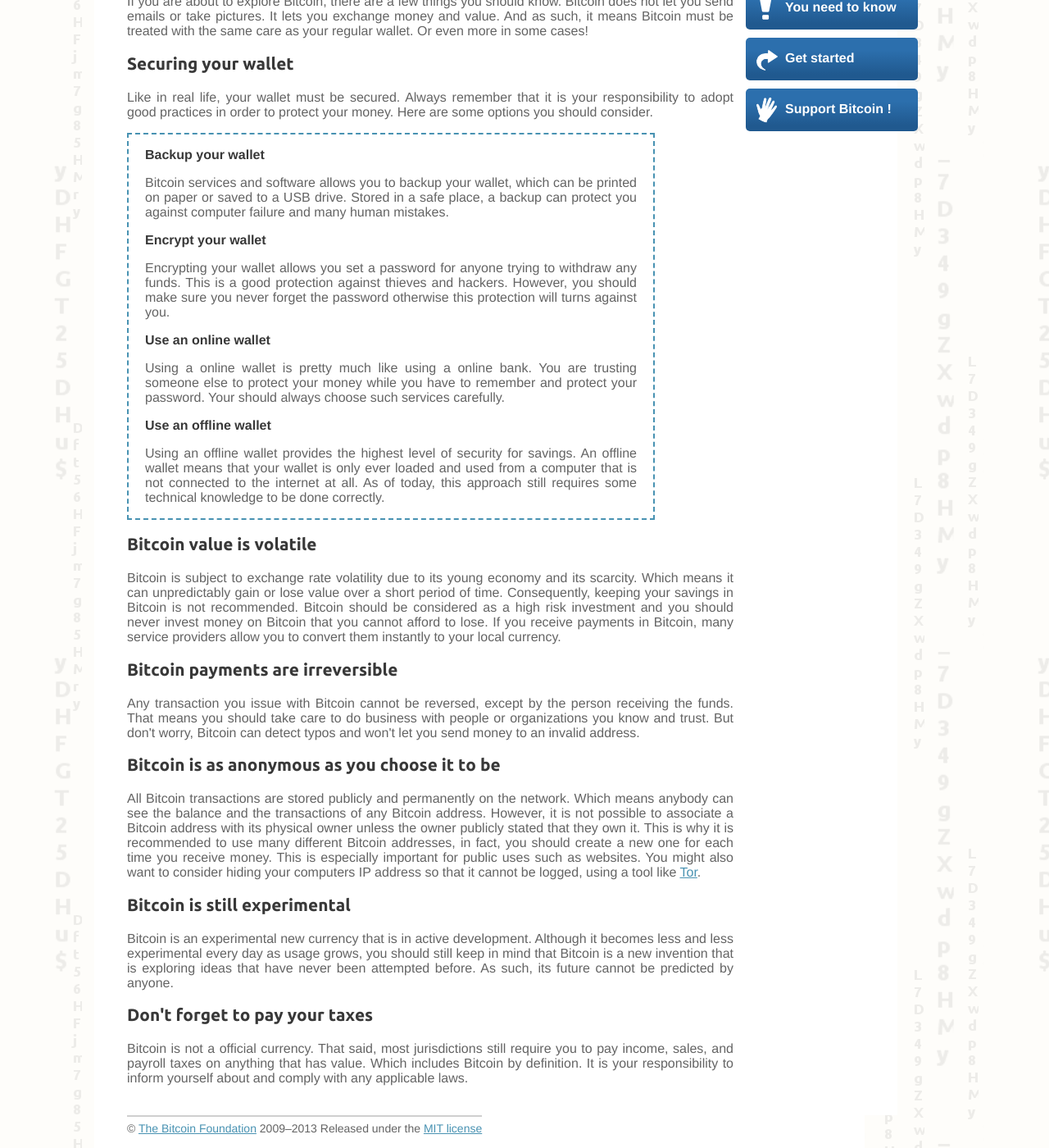
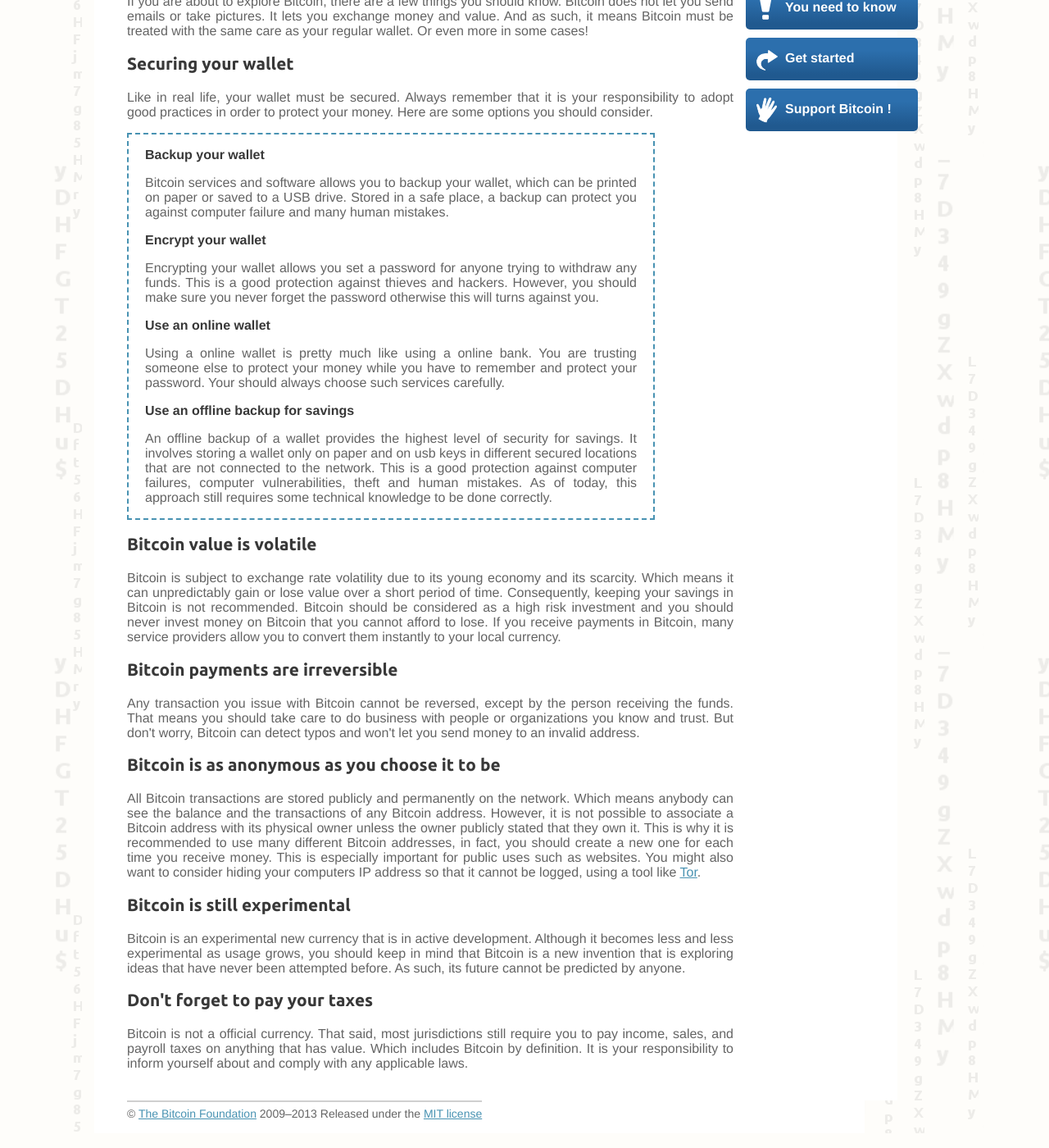
Before and after one commit to jonwaller/bitcoinorg-clean, a Jekyll site: the page built from en/you-need-to-know.html, in a window 1280 px wide and 1400 px high, scrolled down 206 px. Shown: the whole window at 82% size. Built offline with Jekyll 4.4.1, drawn with Linux system fonts in a browser that asks for light colours.

Commit message:
various text improvements fixes a few mistakes rewrite the "offline backup for savings" part improve bitcoin mining explanations

```diff
--- a/en/how-it-works.html
+++ b/en/how-it-works.html
@@ -26,7 +26,7 @@ A transaction is <b>a transfer of value between Bitcoin addresses</b> that gets
 
 <h2>Mining</h2>
 <p>
-Mining is a <b>distributed consensus system</b> that is used to include and confirm waiting transactions in the blockchain. It enforces a chronological order in the blockchain, protects the neutrality of the network and stops different computers disagreeing on the state of the system. To be confirmed, transactions must be packed in a block that fits very strict cryptographic rules that will be verified by the network. These rules prevent any previous block from being modified without invalidating all following blocks. And it creates the equivalent of a competitive lottery that prevents any individual from replacing parts of the blockchain and thus rolling back their own spends.
+Mining is a <b>distributed consensus system</b> that is used to include and confirm waiting transactions in the blockchain. It enforces a chronological order in the blockchain, protects the neutrality of the network and stops different computers disagreeing on the state of the system. To be confirmed, transactions must be packed in a block that fits very strict cryptographic rules that will be verified by the network. These rules prevent any previous block from being modified because it would invalidate all following blocks. And it creates the equivalent of a competitive lottery that prevents any individual from adding new blocks consecutively in the blockchain. This way, no individuals can control what is included in the blockchain or replace parts of the blockchain and roll back their own spends.
 </p>
 
 <h2>Going down the rabbit hole</h2>
--- a/en/you-need-to-know.html
+++ b/en/you-need-to-know.html
@@ -11,12 +11,15 @@ title: Some things you need to know - Bitcoin
 <div class="box">
 <h3>Backup your wallet</h3>
 <p>Bitcoin services and software allows you to backup your wallet, which can be printed on paper or saved to a USB drive. Stored in a safe place, a backup can protect you against computer failure and many human mistakes.</p>
+
 <h3>Encrypt your wallet</h3>
-<p>Encrypting your wallet allows you set a password for anyone trying to withdraw any funds. This is a good protection against thieves and hackers. However, you should make sure you never forget the password otherwise this protection will turns against you.</p>
+<p>Encrypting your wallet allows you set a password for anyone trying to withdraw any funds. This is a good protection against thieves and hackers. However, you should make sure you never forget the password otherwise this will turns against you.</p>
+
 <h3>Use an online wallet</h3>
 <p>Using a online wallet is pretty much like using a online bank. You are trusting someone else to protect your money while you have to remember and protect your password. Your should always choose such services carefully.</p>
-<h3>Use an offline wallet</h3>
-<p>Using an offline wallet provides the highest level of security for savings. An offline wallet means that your wallet is only ever loaded and used from a computer that is not connected to the internet at all. As of today, this approach still requires some technical knowledge to be done correctly.</p>
+
+<h3>Use an offline backup for savings</h3>
+<p>An offline backup of a wallet provides the highest level of security for savings. It involves storing a wallet only on paper and on usb keys in different secured locations that are not connected to the network. This is a good protection against computer failures, computer vulnerabilities, theft and human mistakes. As of today, this approach still requires some technical knowledge to be done correctly.</p>
 </div>
 
 <h2>Bitcoin value is volatile</h2>
@@ -29,7 +32,7 @@ title: Some things you need to know - Bitcoin
 <p>All Bitcoin transactions are stored publicly and permanently on the network. Which means anybody can see the balance and the transactions of any Bitcoin address. However, it is not possible to associate a Bitcoin address with its physical owner unless the owner publicly stated that they own it. This is why it is recommended to use many different Bitcoin addresses, in fact, you should create a new one for each time you receive money. This is especially important for public uses such as websites. You might also want to consider hiding your computers IP address so that it cannot be logged, using a tool like <a href="https://www.torproject.org/">Tor</a>.</p>
 
 <h2>Bitcoin is still experimental</h2>
-<p>Bitcoin is an experimental new currency that is in active development. Although it becomes less and less experimental every day as usage grows, you should still keep in mind that Bitcoin is a new invention that is exploring ideas that have never been attempted before. As such, its future cannot be predicted by anyone.</p>
+<p>Bitcoin is an experimental new currency that is in active development. Although it becomes less and less experimental as usage grows, you should keep in mind that Bitcoin is a new invention that is exploring ideas that have never been attempted before. As such, its future cannot be predicted by anyone.</p>
 
 <h2>Don't forget to pay your taxes</h2>
 <p>Bitcoin is not a official currency. That said, most jurisdictions still require you to pay income, sales, and payroll taxes on anything that has value. Which includes Bitcoin by definition. It is your responsibility to inform yourself about and comply with any applicable laws.</p>
```
Also changed, not shown: en/bitcoin-for-organizations.html (+4 -4 lines).
